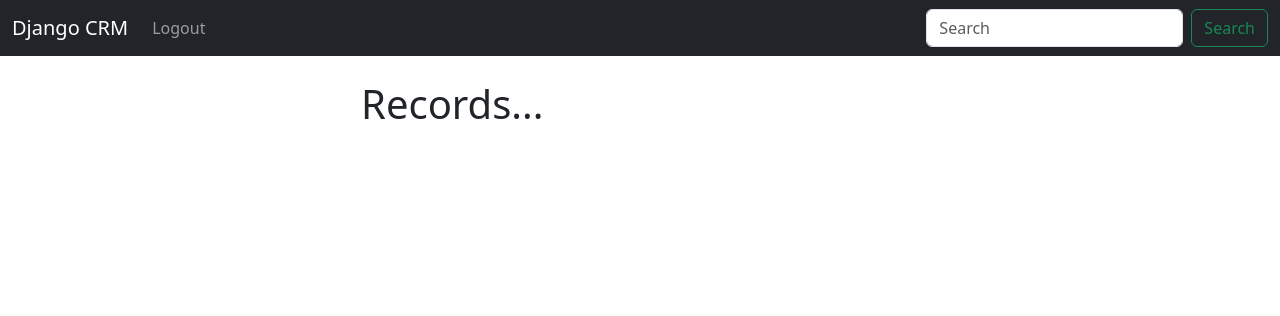
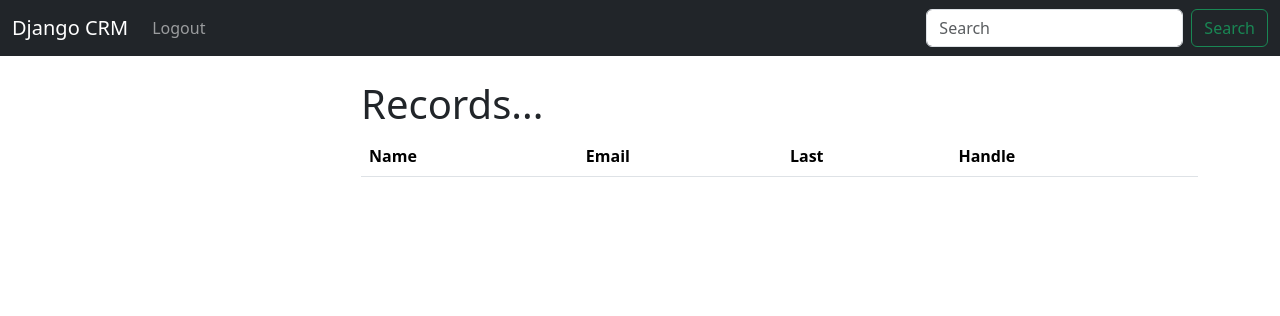
Before and after one commit to mbasnet123/django-user-records, a Django app: page / in a window 1280 px wide. Shown: the top 316 px of the page. Run offline with Django 5.2, Linux system fonts and the light colour scheme; the visitor is signed in with stand-in values (Sample User, id 1); data that the repository does not hold is empty.

Commit message:
creating table

```diff
--- a/website/templates/home.html
+++ b/website/templates/home.html
@@ -7,6 +7,24 @@
 {% if user.is_authenticated %}
 
   <h1>Records...</h1>
+
+  <table class="table">
+    <thead>
+      <tr>
+        <th scope="col">Name</th>
+        <th scope="col">Email</th>
+        <th scope="col">Last</th>
+        <th scope="col">Handle</th>
+      </tr>
+    </thead>
+    <tbody>
+      <tr>
+
+      </tr>
+    </tbody>
+  </table>
+
+
   {% if records %}
     {% for record in records %}
       {{ record.first_name }}
```
